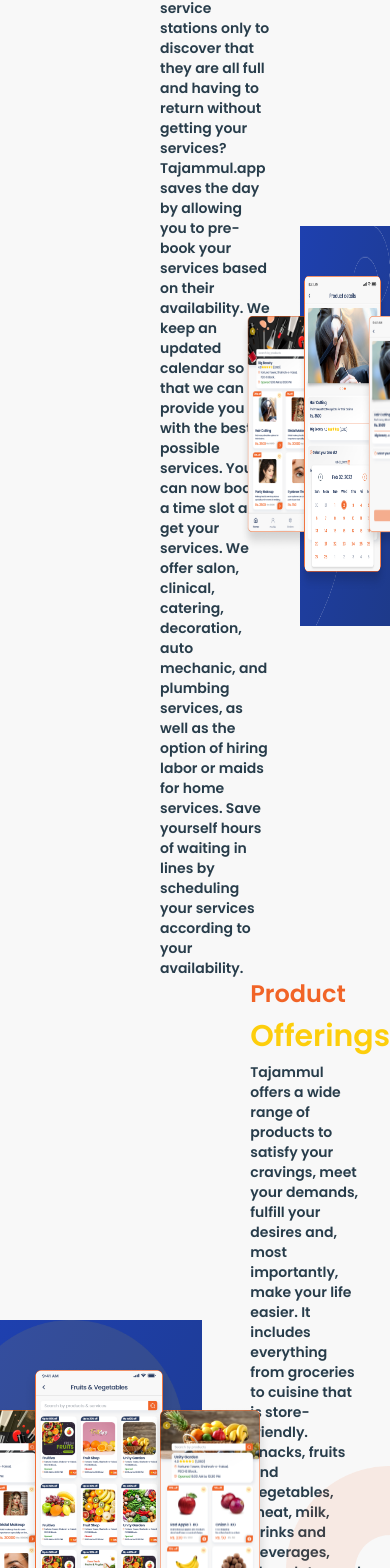
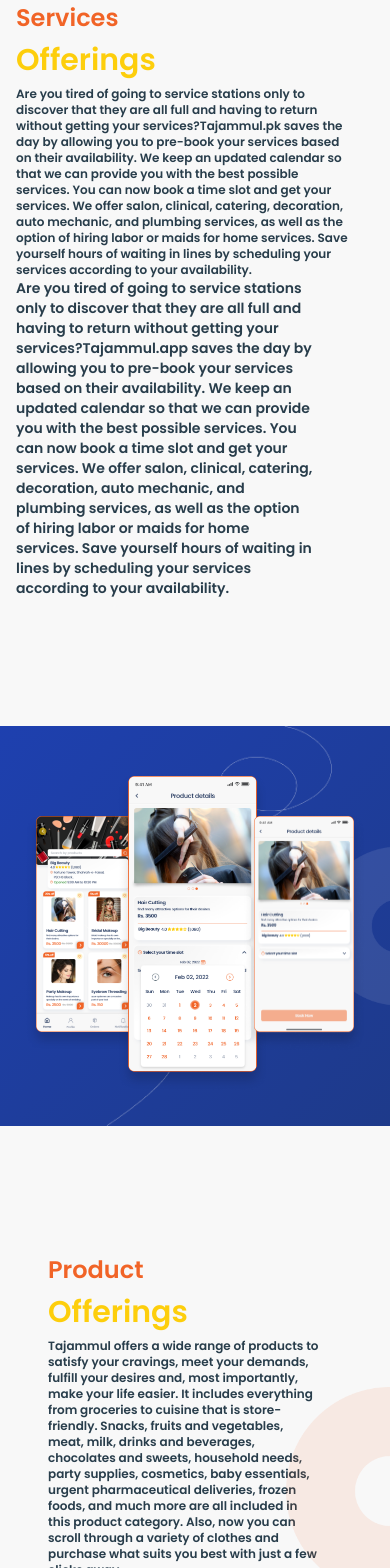
Before and after one commit to hanna-khan/Tajammul-app, a React (Create React App) app: page / in a window 390 px wide. Shown: the part 3230-4798 px from the top of the page. Built offline with nearby package versions, Linux system fonts and the light colour scheme.

Commit message:
ServiceOfferings Responsive done

```diff
--- a/src/components/ServiceOfferings.jsx
+++ b/src/components/ServiceOfferings.jsx
@@ -15,15 +15,16 @@
     <div className=" relative top-[55vh] w-screen flex justify-center items-center flex-col font-poppins">
 
       {/* UPPER BOX  */}
-      <div className="flex justify-between items-center w-[100%] h-fit bg-[#F8F8F8]">
+      <div className="md:flex justify-between items-center w-[100%] h-fit bg-[#F8F8F8]">
 
-        <div className="flex-1 pl-[10rem]">
+        <div className="lg:pl-[2rem] pl-[1rem] flex-1 pt-[8rem] pb-[8rem] md:pt-0 md:pb-0">
           <h1 className="text-2xl mb-2 font-semibold text-[#F16427]">Services</h1>
           <h1 className="text-3xl mb-2 font-semibold text-[#FDCE0C]">Offerings</h1>
+          <p className="text-xs font-semibold text-[#283D4B] w-[90%]">Are you tired of going to service stations only to discover that they are all full and having to return without getting your services?Tajammul.pk saves the day by allowing you to pre-book your services based on their availability. We keep an updated calendar so that we can provide you with the best possible services. You can now book a time slot and get your services. We offer salon, clinical, catering, decoration, auto mechanic, and plumbing services, as well as the option of hiring labor or maids for home services. Save yourself hours of waiting in lines by scheduling your services according to your availability.</p>
           <p className="text-sm font-semibold text-[#283D4B] w-[80%]">Are you tired of going to service stations only to discover that they are all full and having to return without getting your services?Tajammul.app saves the day by allowing you to pre-book your services based on their availability. We keep an updated calendar so that we can provide you with the best possible services. You can now book a time slot and get your services. We offer salon, clinical, catering, decoration, auto mechanic, and plumbing services, as well as the option of hiring labor or maids for home services. Save yourself hours of waiting in lines by scheduling your services according to your availability.</p>
         </div>
 
-        <div className="flex-1 relative flex justify-center items-center bg-gradient-to-br from-blue-800 to-blue-900 h-[25rem] pt-3">
+        <div className="flex-1 relative flex justify-center  items-center bg-gradient-to-br from-blue-800 to-blue-900 h-[25rem] pt-3">
           <img src={RLImage} alt="" className="h-[15rem] mr-[-2rem]" />
           <img src={RICenter} alt="" className="h-[20rem] z-50" />
           <img src={RImage} alt="" className="h-[15rem] ml-[-1.7rem] z-50" />
@@ -34,20 +35,26 @@
       </div>
 
       {/* LOWER BOX  */}
-      <div className="flex justify-between items-center w-[100%] h-fit bg-[#F8F8F8]">
+      <div className="md:flex justify-between items-center w-[100%] h-fit bg-[#F8F8F8]">
 
-        <div className="w-[55.88%] relative flex justify-center items-center bg-gradient-to-br from-blue-800 to-blue-900 h-[25rem] pt-3">
+        <div className="flex-1 hidden  relative md:flex justify-center items-center bg-gradient-to-br from-blue-800 to-blue-900 h-[25rem] pt-3">
           <img src={RLImage} alt="" className="h-[15rem] mr-[-2rem]" />
           <img src={Center2Image} alt="" className="h-[20rem] z-50" />
           <img src={VegImage} alt="" className="h-[15rem] ml-[-1.7rem] z-50" />
           <img className=" absolute left-0 top-[0%] h-[7rem]" src={Decorter2} alt="" srcset="" />
         </div>
 
-        <div className="flex-1 pl-[3rem] relative">
+        <div className="flex-1 pl-[3rem] relative pt-[8rem] pb-[8rem] md:pt-0 md:pb-0">
           <h1 className="text-2xl mb-2 font-semibold text-[#F16427]">Product</h1>
           <h1 className="text-3xl mb-2 font-semibold text-[#FDCE0C]">Offerings</h1>
-          <p className="text-sm font-semibold text-[#283D4B] w-[80%]">Tajammul offers a wide range of products to satisfy your cravings, meet your demands, fulfill your desires and, most importantly, make your life easier. It includes everything from groceries to cuisine that is store-friendly. Snacks, fruits and vegetables, meat, milk, drinks and beverages, chocolates and sweets, household needs, party supplies, cosmetics, baby essentials, urgent pharmaceutical deliveries, frozen foods, and much more are all included in this product category. Also, now you can scroll through a variety of clothes and purchase what suits you best with just a few clicks away. </p>
+          <p className="text-xs font-semibold text-[#283D4B] w-[80%]">Tajammul offers a wide range of products to satisfy your cravings, meet your demands, fulfill your desires and, most importantly, make your life easier. It includes everything from groceries to cuisine that is store-friendly. Snacks, fruits and vegetables, meat, milk, drinks and beverages, chocolates and sweets, household needs, party supplies, cosmetics, baby essentials, urgent pharmaceutical deliveries, frozen foods, and much more are all included in this product category. Also, now you can scroll through a variety of clothes and purchase what suits you best with just a few clicks away. </p>
           <img className="absolute right-0 top-[45%] h-[13rem]" src={Decorter3} alt="image" srcset="" />
+        </div>
+        <div className="flex  relative md:hidden justify-center items-center bg-gradient-to-br from-blue-800 to-blue-900 h-[25rem] pt-3">
+          <img src={RLImage} alt="" className="h-[15rem] mr-[-2rem]" />
+          <img src={Center2Image} alt="" className="h-[20rem] z-50" />
+          <img src={VegImage} alt="" className="h-[15rem] ml-[-1.7rem] z-50" />
+          <img className=" absolute left-0 top-[0%] h-[7rem]" src={Decorter2} alt="" srcset="" />
         </div>
 
 
```
